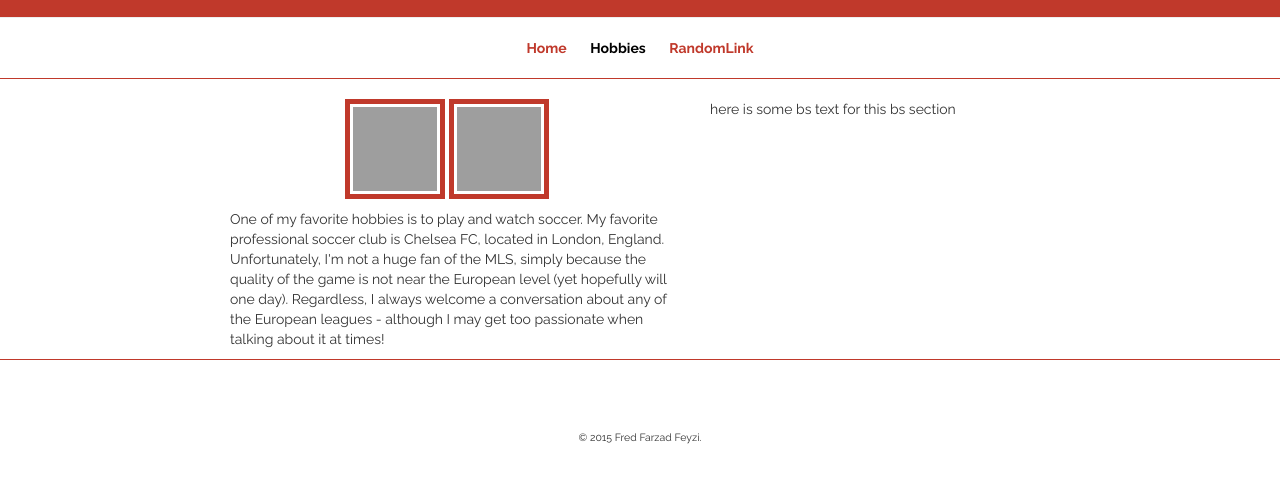
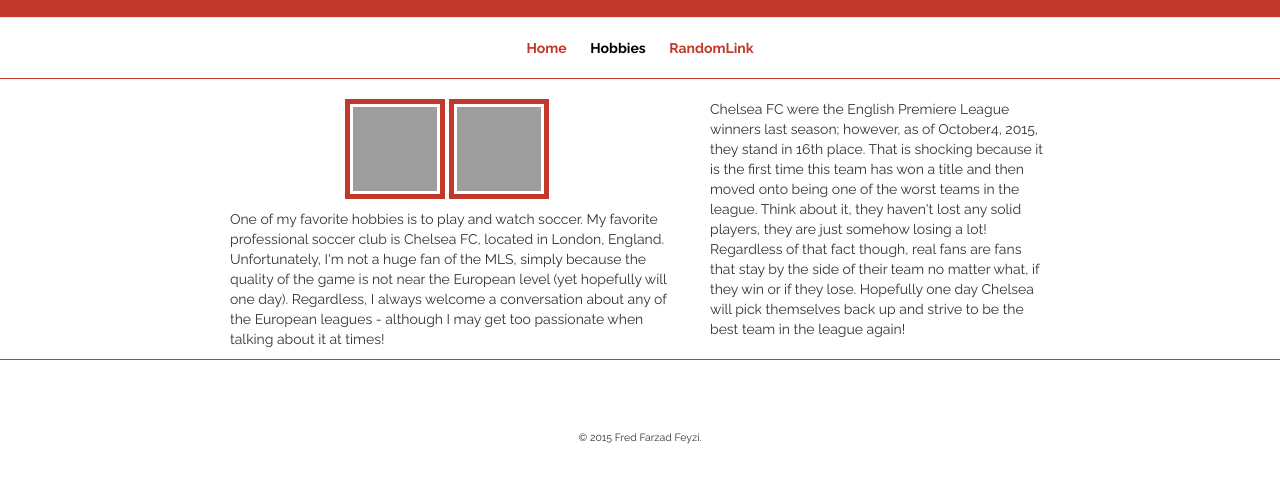
Before and after one commit to ffeyzi/BasicWebpage-Assignment1, a plain HTML site: page hobby.html in a window 1280 px wide. Shown: the part 58-540 px from the top of the page. Drawn offline with nearby package versions, Linux system fonts and the light colour scheme; grey boxes are pictures that could not be loaded.

Commit message:
every page finally formatted. now checking for errors

```diff
--- a/hobby.html
+++ b/hobby.html
@@ -45,7 +45,7 @@
 			</div>
 
 			<aside>
-				<p>here is some bs text for this bs section</p>
+				<p>Chelsea FC were the English Premiere League winners last season; however, as of October4, 2015, they stand in 16th place. That is shocking because it is the first time this team has won a title and then moved onto being one of the worst teams in the league. Think about it, they haven't lost any solid players, they are just somehow losing a lot! Regardless of that fact though, real fans are fans that stay by the side of their team no matter what, if they win or if they lose. Hopefully one day Chelsea will pick themselves back up and strive to be the best team in the league again!</p>
 			</aside>
 		</section>
 
```
